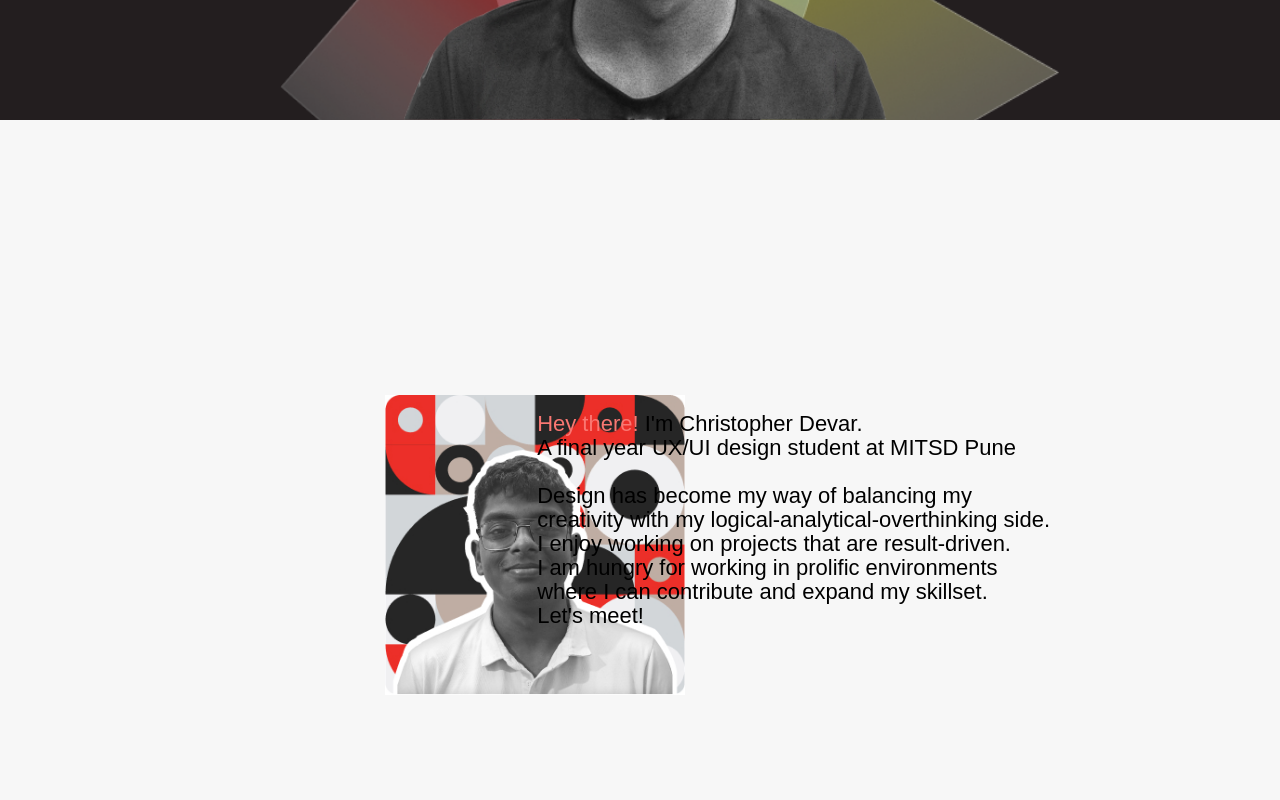
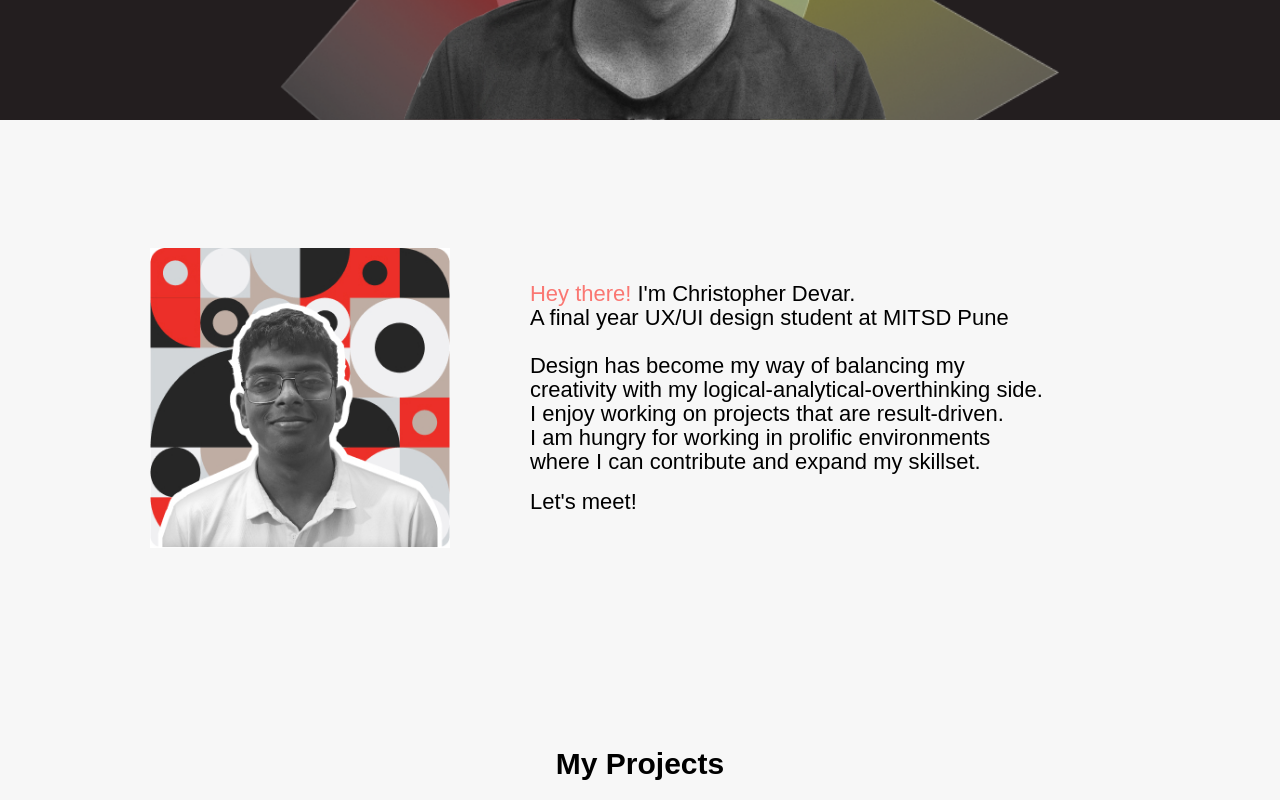
Before and after one commit to FernandezFigo105/Portfolio, a React (Create React App) app: page / in a window 1280 px wide. Shown: the part 680-1480 px from the top of the page. Built offline with nearby package versions, Linux system fonts and the light colour scheme.

Commit message:
ninth commit

```diff
--- a/src/pages/About.js
+++ b/src/pages/About.js
@@ -1,85 +1,25 @@
-import React, { useEffect, useRef, useState } from 'react';
+import React from 'react';
 import Logo from '../Frame 36758.jpg';
 import './About.css';
 
 const About = () => {
-  const imageRef = useRef(null);
-  const textRef = useRef(null);
-  const [imageStyle, setImageStyle] = useState({});
-  const [textStyle, setTextStyle] = useState({});
-  const maxImageTranslate = 335;
-  const maxTextTranslate = -230;
-  const speedFactor = 1.5; // Increase this factor to make the sliding faster
-
-  useEffect(() => {
-    const handleScroll = () => {
-      if (imageRef.current && textRef.current) {
-        const imageRect = imageRef.current.getBoundingClientRect();
-        const textRect = textRef.current.getBoundingClientRect();
-        const windowHeight = window.innerHeight;
-
-        // Calculate how far each element is from the viewport top with speed adjustment
-        const imageProgress = Math.min(1, Math.max(0, speedFactor * (1 - imageRect.top / windowHeight)));
-        const textProgress = Math.min(1, Math.max(0, speedFactor * (1 - textRect.top / windowHeight)));
-
-        // Set styles based on scroll progress only for large devices
-        const isLargeDevice = window.innerWidth >= 1024;
-        if (isLargeDevice) {
-          setImageStyle({
-            transform: `translateX(${maxImageTranslate * imageProgress}px)`, // Moves image right faster
-            opacity: 1,
-          });
-          setTextStyle({
-            transform: `translateX(${maxTextTranslate * imageProgress}px)`, // Moves text left faster
-            opacity: 1,
-          });
-        } else {
-          // Reset styles for small devices
-          setImageStyle({
-            transform: `translateX(0px)`,
-            opacity: 1,
-          });
-          setTextStyle({
-            transform: `translateX(0px)`,
-            opacity: 1,
-          });
-        }
-      }
-    };
-
-    // Initial trigger to set positions on load
-    handleScroll();
-
-    // Listen to scroll events
-    window.addEventListener('scroll', handleScroll);
-    return () => window.removeEventListener('scroll', handleScroll);
-  }, []);
-
   return (
-    <div id="about-me" className='min-h-screen w-full bg-[#F7F7F7] flex flex-col lg:flex-row items-center z-30'>
-      <div
-        ref={imageRef}
-        className='w-[150px] mt-[70px] lg:w-[300px] h-auto flex justify-center my-[20px] lg:ml-[50px] lg:mr-[120px] lg:scroll-animate-right'
-        style={imageStyle}
-      >
+    <div id="about-me" className='w-full bg-[#F7F7F7] flex flex-col justify-center items-center lg:flex-row lg:justify-center lg:items-center px-4 lg:px-0 pt-[10%] pb-[10%] '>
+      <div className='w-[150px] lg:w-[300px] h-auto flex justify-center mt-0 lg:mt-0'>
         <img className='w-full h-auto max-w-[300px] lg:max-w-full' src={Logo} alt='Logo' />
       </div>
 
-      <div
-        ref={textRef}
-        className="lg:scroll-animate-left justify-center lg:justify-end ml-auto p-4 lg:p-0 px-10 lg:max-w-[600px]"
-        style={textStyle}
-      >
-        <h2 className="text-base text-[14.591px]  lg:text-[21.97px] font-Figtree text-left">
-          <span className="text-[#FA7772] ">Hey there!</span> I'm Christopher
-          Devar.<br /> A final year UX/UI design student at MITSD Pune
-          <br/><br/>
+      <div className="text-center lg:text-left lg:max-w-[600px] w-full p-4 lg:p-0 mt-4 lg:mt-0 lg:ml-20">
+        <h2 className="text-xs sm:text-sm md:text-base lg:text-[21.97px] font-Figtree leading-relaxed">
+          <span className="text-[#FA7772]">Hey there!</span> I'm Christopher Devar.<br />
+          A final year UX/UI design student at MITSD Pune
+          <br /><br />
           Design has become my way of balancing my <br />
-          creativity with my logical-analytical-overthinking side. <br />I
-          enjoy working on projects that are result-driven. <br />I am hungry
-          for working in prolific environments <br />
+          creativity with my logical-analytical-overthinking side. <br />
+          I enjoy working on projects that are result-driven. <br />
+          I am hungry for working in prolific environments <br />
           where I can contribute and expand my skillset.
-          <div>
+          <div className="mt-4">
             <span>Let's meet!</span>
           </div>
         </h2>
--- a/src/pages/footer.js
+++ b/src/pages/footer.js
@@ -84,7 +84,7 @@ const Footer = () => {
         {/* Shapes */}
         <img
           src={Shapes}
-          className="absolute top-[40%] left-[40%] z-0 w-[50%] lg:left-[75%] lg:top-[30%] lg:w-[20%] pointer-events-none"
+          className="absolute top-[40%] left-[40%] z-0 w-[50%] lg:left-[75%] lg:top-[10%] lg:w-[20%] pointer-events-none"
           alt="Shapes"
         />
       </div>
@@ -96,7 +96,7 @@ const Footer = () => {
             <div className="w-full bg-gradient-to-r from-[#752728] via-[#2D578B] to-[#8B8F40] py-8 text-center text-white shadow-lg">
               <p>
                 This website was developed with the help of my dearest friend{' '}
-                <a href="https://www.linkedin.com" target="_blank" rel="noopener noreferrer" className="underline">
+                <a href="https://github.com/FernandezFigo105" target="_blank" rel="noopener noreferrer" className="underline">
                   Figo Fernandez
                 </a>{' '}
                 Huge Thanks!! 🤝
--- a/src/pages/index.js
+++ b/src/pages/index.js
@@ -23,7 +23,18 @@ const Home = () => {
   const FADE_START = 250;
   const FADE_END = 500;
   const IMG_FADE_START = 300;
-  const IMG_FADE_END = 500; // Updated for faster fade
+  const IMG_FADE_END = 500;
+
+  useEffect(() => {
+    // Reset state when component is unmounted
+    return () => {
+      setTranslateOnce(false);
+      setStartEllipseAnimation(false);
+      setStartRectangleAnimation(false);
+      setStartTriangleAnimation(false);
+      setChistoOpacity(1);
+    };
+  }, []);
 
   useEffect(() => {
     const observer = new IntersectionObserver(
@@ -48,6 +59,7 @@ const Home = () => {
       const scrollPos = window.scrollY;
       setScrollY(scrollPos);
 
+      // Fade logic for opacity
       if (scrollPos >= FADE_START && scrollPos <= FADE_END) {
         setChistoOpacity(1 - (scrollPos - FADE_START) / (FADE_END - FADE_START));
       } else if (scrollPos > FADE_END) {
@@ -70,6 +82,7 @@ const Home = () => {
   return (
     <div className="bg-[#231E1F] flex flex-col items-center min-h-screen">
       <Hamburger />
+      <div className='relative w-full overflow-hidden'>
         <div
           id="home"
           className="flex flex-col justify-between items-center min-h-screen w-full"
@@ -176,10 +189,15 @@ const Home = () => {
             )}
           </div>
         </div>
-
+      </div>
       <About />
       <Project />
-      <div className="w-full">
+      <div className="w-full bg-[#F7F7F7] p-4">
+        <h2 className='font-Lexend'>
+          Check out my other projects on <a href="https://www.behance.net/christopherdevar" target="_blank" rel="noopener noreferrer" className="font-bold"> Bēhance</a>
+        </h2>
+      </div>
+      <div className='w-full'>
       <Footer />
       </div>
     </div>
```
Lines whose indentation alone changed are shown as unchanged.
